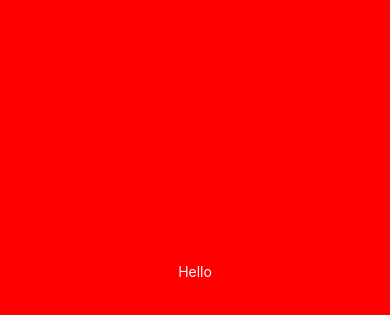
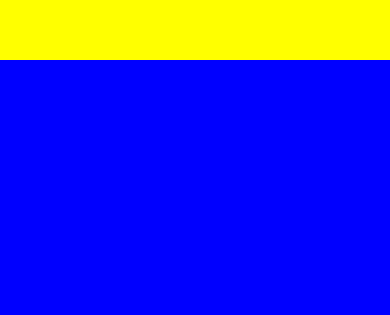
Before and after one commit to Wooyon/fokin-weather, a React Native app: screen / in a window 390 px wide. Shown: the part 151-466 px from the top of the page. Built offline with nearby package versions, Linux system fonts and the light colour scheme.

Commit message:
#1.0 Layout with Flexbox in React Native

```diff
--- a/App.js
+++ b/App.js
@@ -4,7 +4,8 @@
 export default function App() {
   return (
     <View style={styles.container}>
-      <Text style={styles.text}>Hello</Text>
+      <View style={styles.yellowView}></View>
+      <View style={styles.blueView}></View>
     </View>
   );
 }
@@ -12,11 +13,16 @@
 const styles = StyleSheet.create({
   container: {
     flex: 1,
-    backgroundColor: "red",
-    alignItems: "center",
-    justifyContent: "center"
+
+    backgroundColor: "white"
   },
-  text: {
-    color: "white"
+  yellowView: {
+    flex: 1,
+
+    backgroundColor: "yellow"
+  },
+  blueView: {
+    flex: 3,
+    backgroundColor: "blue"
   }
 });
```
